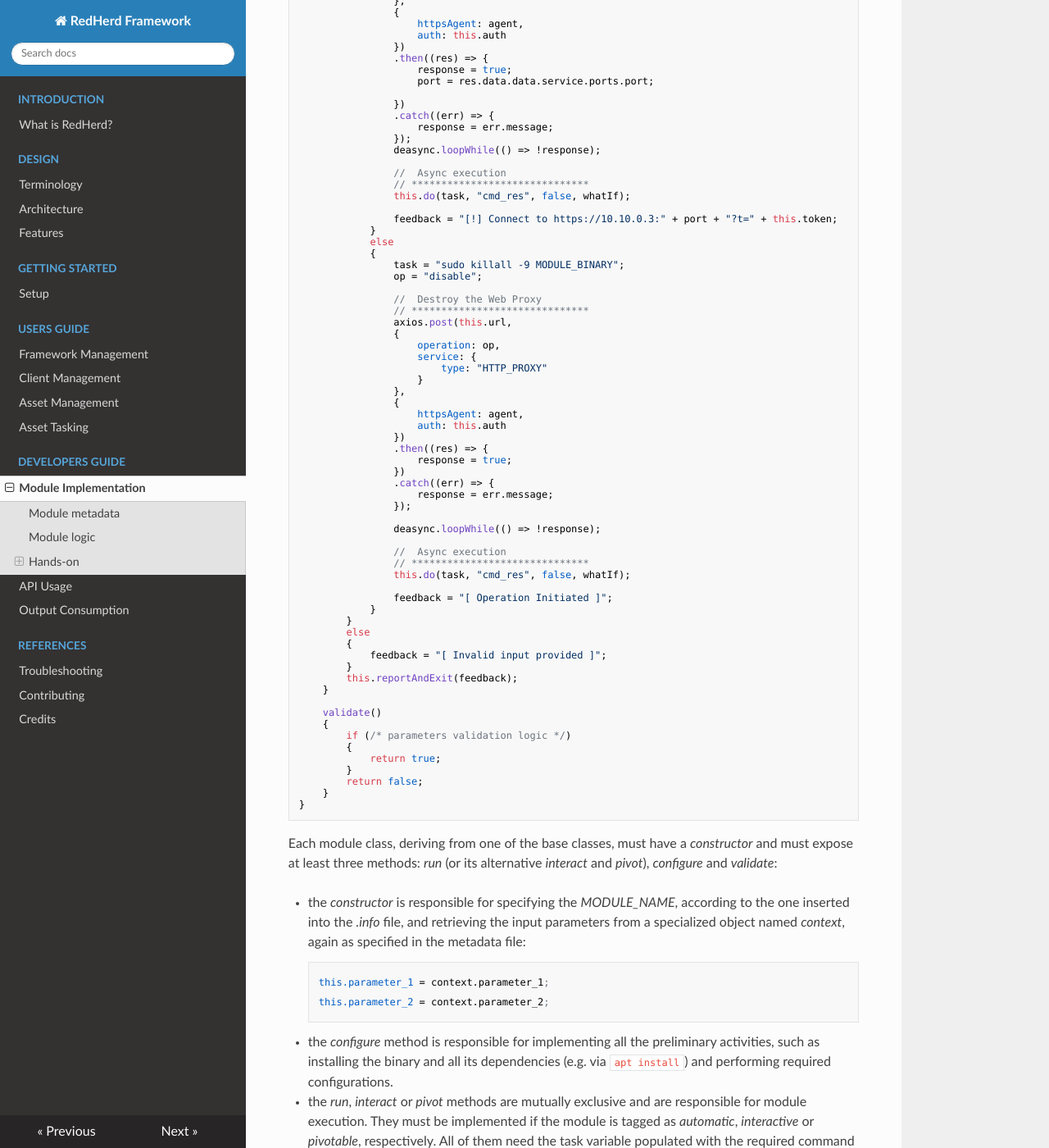
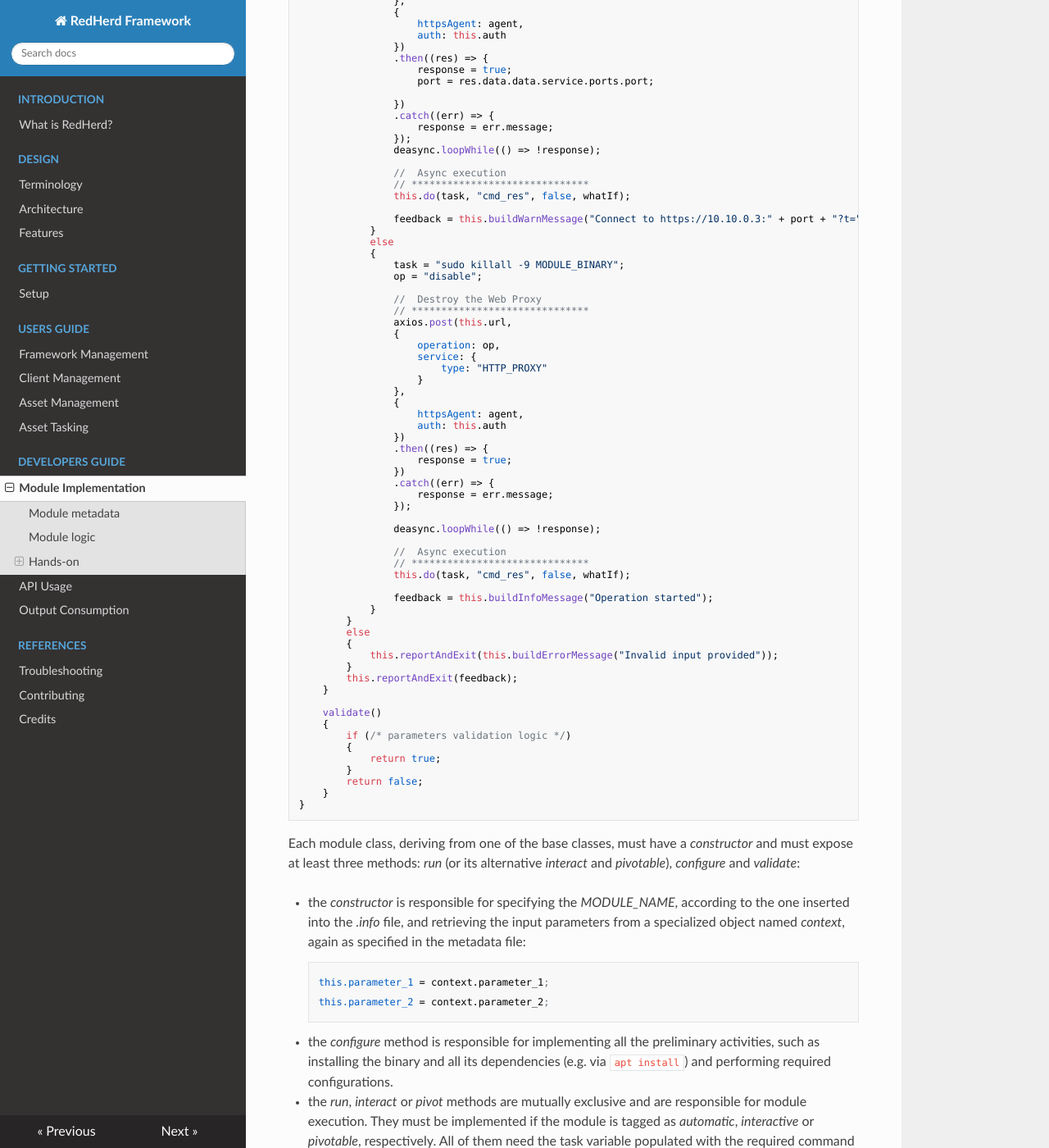
Before and after one commit to redherd-project/redherd-documentation, an MkDocs documentation site: the page built from docs/developers-guide/module-implementation.md, in a window 1280 px wide and 1400 px high, scrolled down 4822 px. Shown: the whole window at 82% size. Built offline with MkDocs 1.6.1, drawn with Linux system fonts in a browser that asks for light colours; nearby versions of some CDN libraries; some of the changed text lies outside the part shown.

Commit message:
Updated docs

````diff
--- a/docs/developers-guide/module-implementation.md
+++ b/docs/developers-guide/module-implementation.md
@@ -34,7 +34,7 @@ The first step requires the generation an **.info** file containing the module m
             },
         ],
     "tags": [
-        "automatic"                       // "automatic", "interactive" or "pivot" according to the module execution mode
+        "automatic"                       // "automatic", "interactive" or "pivotable" according to the module execution mode
     ]
 }
 ```
@@ -135,7 +135,7 @@ class ModuleName extends LinuxModule
         }
         else
         {
-            this.reportAndExit("Invalid input provided");
+            this.reportAndExit(this.buildErrorMessage("Invalid input provided"));
         }
     }
 
@@ -203,12 +203,12 @@ class ModuleName extends LinuxModule
                 });
                 deasync.loopWhile(() => !response);
 
-                this.reportAndExit("Operation Completed");
+                this.reportAndExit(this.buildInfoMessage("Operation started"));
             }
         }
         else
         {
-            this.reportAndExit("Invalid input provided");
+            this.reportAndExit(this.buildErrorMessage("Invalid input provided"));
         }
         return response;
     }
@@ -265,7 +265,7 @@ class ModuleName extends LinuxModule
                 // ******************************
                 this.do(task, "cmd_res", false, whatIf);
 
-                feedback = "[!] Connect to https://10.10.0.3:" + port + "?t=" + this.token;
+                feedback = this.buildWarnMessage("Connect to https://10.10.0.3:" + port + "?t=" + this.token);
             }
             else
             {
@@ -298,12 +298,12 @@ class ModuleName extends LinuxModule
                 // ******************************
                 this.do(task, "cmd_res", false, whatIf);
 
-                feedback = "[ Operation Initiated ]";
+                feedback = this.buildInfoMessage("Operation started");
             }
         }
         else
         {
-            feedback = "[ Invalid input provided ]";
+            this.reportAndExit(this.buildErrorMessage("Invalid input provided"));
         }
         this.reportAndExit(feedback);
     }
@@ -319,7 +319,7 @@ class ModuleName extends LinuxModule
 }
 ```
 
-Each module class, deriving from one of the base classes, must have a *constructor* and must expose at least three methods: *run* (or its alternative *interact* and *pivot*), *configure* and *validate*:
+Each module class, deriving from one of the base classes, must have a *constructor* and must expose at least three methods: *run* (or its alternative *interact* and *pivotable*), *configure* and *validate*:
 
 - the *constructor* is responsible for specifying the *MODULE_NAME*, according to the one inserted into the *.info* file, and retrieving the input parameters from a specialized object named *context*, again as specified in the metadata file:
 
@@ -363,6 +363,11 @@ Each module class, deriving from one of the base classes, must have a *construct
 !!! note
     Both **.info** and **.js** files must be placed in the path `herd-server/bin/module/collection` to make the module available.
 
+!!! note
+    Modules can be created/updated while the framework is active. It is just necessary to add/modify module files and then restart the Herd-Server:
+    ```
+    $ sudo herd-cli server -r
+    ```
 
 ## Hands-on
 
@@ -422,7 +426,7 @@ class AndroidPing extends LinuxModule
         }
         else
         {
-            this.reportAndExit("Invalid input provided");
+            this.reportAndExit(this.buildErrorMessage("Invalid input provided"));
         }
     }
 
@@ -486,7 +490,7 @@ class DebianNmapTCP extends LinuxModule
         }
         else
         {
-            this.reportAndExit("Invalid input provided");
+            this.reportAndExit(this.buildErrorMessage("Invalid input provided"));
         }
     }
 
@@ -626,12 +630,12 @@ class DebianAirgeddon extends LinuxModule
                 });
                 deasync.loopWhile(() => !response);
 
-                this.reportAndExit("Operation Completed");
+                feedback = this.buildInfoMessage("Operation started");
             }
         }
         else
         {
-            this.reportAndExit("Invalid input provided");
+            this.reportAndExit(this.buildErrorMessage("Invalid input provided"));
         }
         return response;
     }
@@ -760,7 +764,7 @@ class DebianMotionCam extends LinuxModule
                 // ******************************
                 this.do(task, "cmd_res", false, whatIf);
 
-                feedback = "[!] Connect to https://10.10.0.3:" + port + "?t=" + this.token;
+                feedback = this.buildWarnMessage("Connect to https://10.10.0.3:" + port + "?t=" + this.token);
             }
             else
             {
@@ -793,12 +797,12 @@ class DebianMotionCam extends LinuxModule
                 // ******************************
                 this.do(task, "cmd_res", false, whatIf);
 
-                feedback = "[ Operation Initiated ]";
+                feedback = this.buildInfoMessage("Operation started");
             }
         }
         else
         {
-            feedback = "[ Invalid input provided ]";
+            feedback = this.buildErrorMessage("Invalid input provided");
         }
         this.reportAndExit(feedback);
     }
````
Also changed, not shown: other parts of docs/developers-guide/module-implementation.md (+0 -1 lines), docs/design/features.md (+1 -0 lines), docs/references/credits.md (+2 -2 lines).
